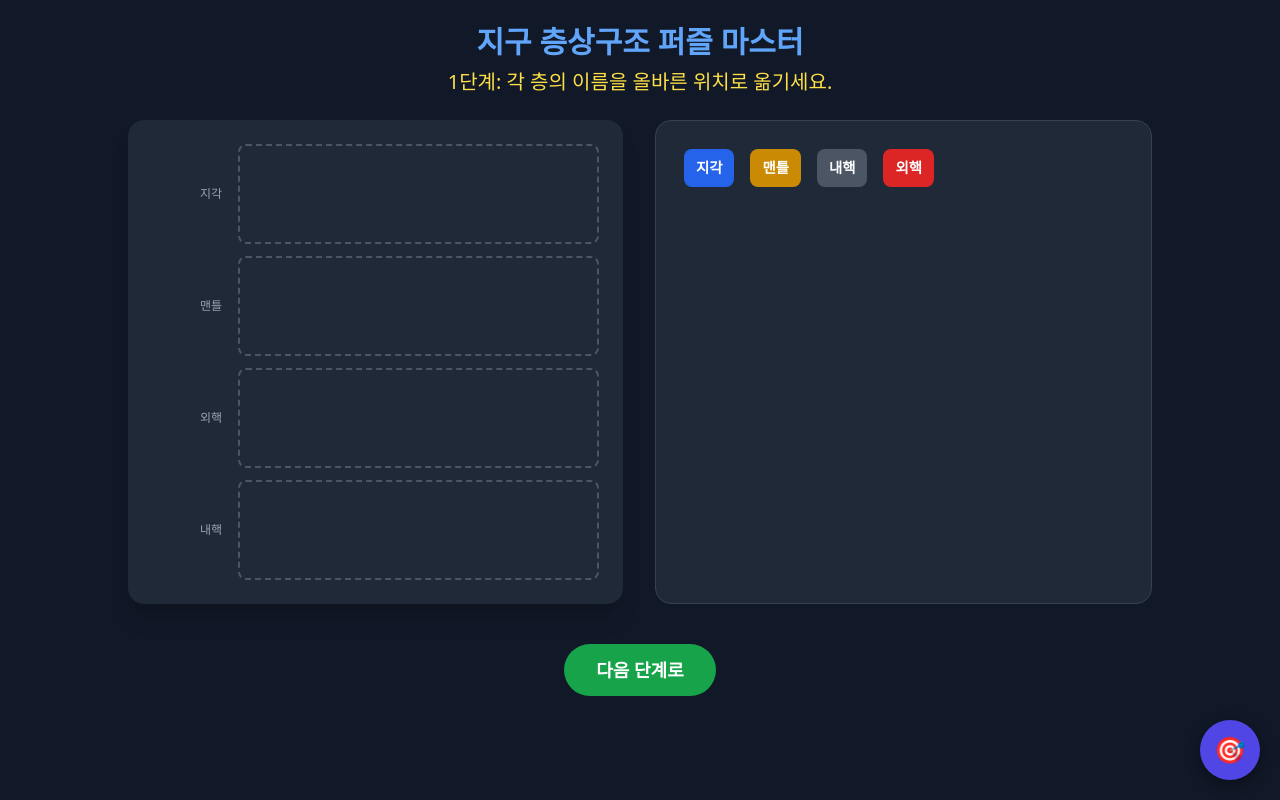
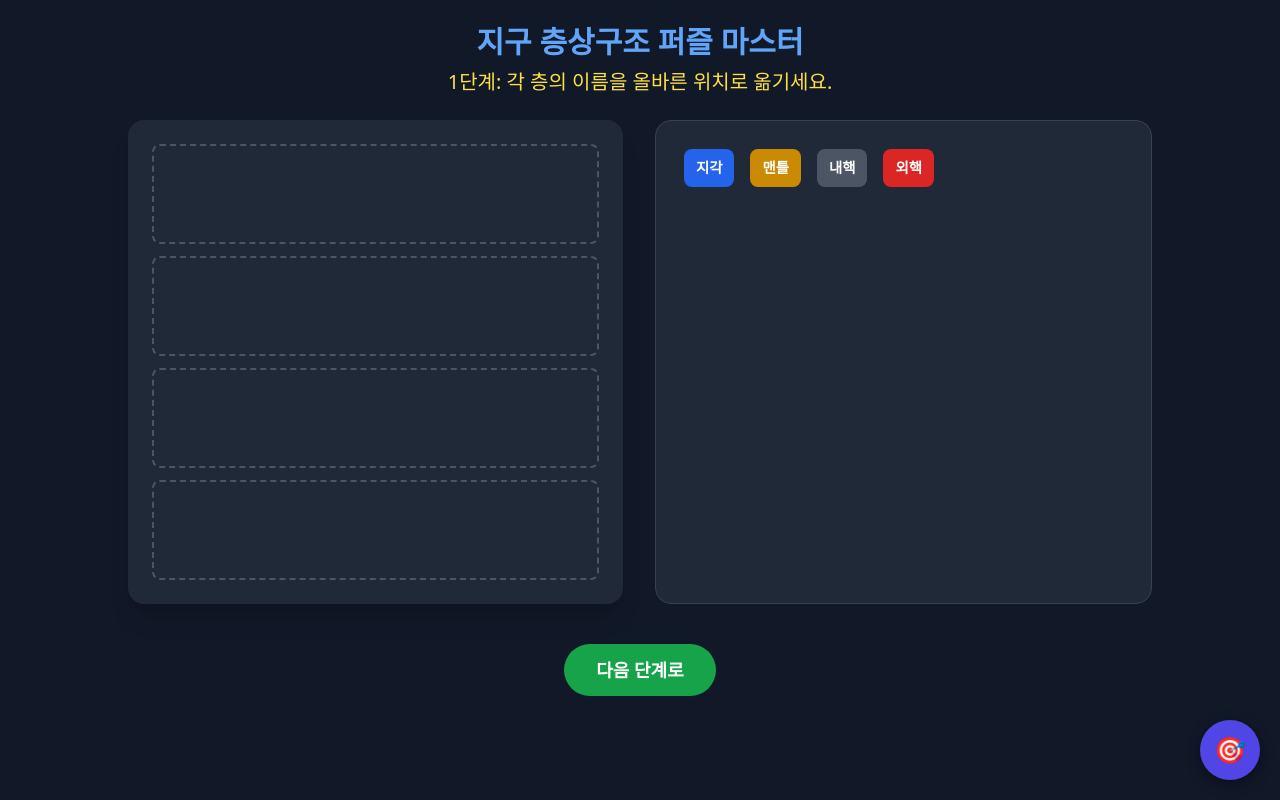
Before and after one commit to qufwkfl755-coder/earth, a plain HTML site: page index.html in a window 1280 px wide. Drawn offline with nearby package versions, Linux system fonts and the light colour scheme.

Commit message:
Rearrange layer zones in index.html

```diff
--- a/index.html
+++ b/index.html
@@ -33,10 +33,10 @@
 
     <div class="flex flex-col md:flex-row gap-8 w-full max-w-5xl">
         <div class="flex-1 flex flex-col gap-3 bg-gray-800 p-6 rounded-2xl shadow-xl">
-            <div class="zone-row"><span class="layer-label">지각</span><div id="crust" class="layer-zone rounded-lg p-2 flex-1" ondrop="drop(event)" ondragover="allowDrop(event)"></div></div>
-            <div class="zone-row"><span class="layer-label">맨틀</span><div id="mantle" class="layer-zone rounded-lg p-2 flex-1" ondrop="drop(event)" ondragover="allowDrop(event)"></div></div>
-            <div class="zone-row"><span class="layer-label">외핵</span><div id="outer" class="layer-zone rounded-lg p-2 flex-1" ondrop="drop(event)" ondragover="allowDrop(event)"></div></div>
-            <div class="zone-row"><span class="layer-label">내핵</span><div id="inner" class="layer-zone rounded-lg p-2 flex-1" ondrop="drop(event)" ondragover="allowDrop(event)"></div></div>
+            <div class="zone-row"><div id="crust" class="layer-zone rounded-lg p-2 flex-1" ondrop="drop(event)" ondragover="allowDrop(event)"></div></div>
+            <div class="zone-row"><div id="mantle" class="layer-zone rounded-lg p-2 flex-1" ondrop="drop(event)" ondragover="allowDrop(event)"></div></div>
+            <div class="zone-row"><div id="outer" class="layer-zone rounded-lg p-2 flex-1" ondrop="drop(event)" ondragover="allowDrop(event)"></div></div>
+            <div class="zone-row"><div id="inner" class="layer-zone rounded-lg p-2 flex-1" ondrop="drop(event)" ondragover="allowDrop(event)"></div></div>
         </div>
 
         <div id="cards" class="flex-1 flex flex-wrap gap-2 content-start p-6 bg-gray-800 rounded-2xl border border-gray-700" ondrop="allowDrop(event)" ondragover="allowDrop(event)">
```
